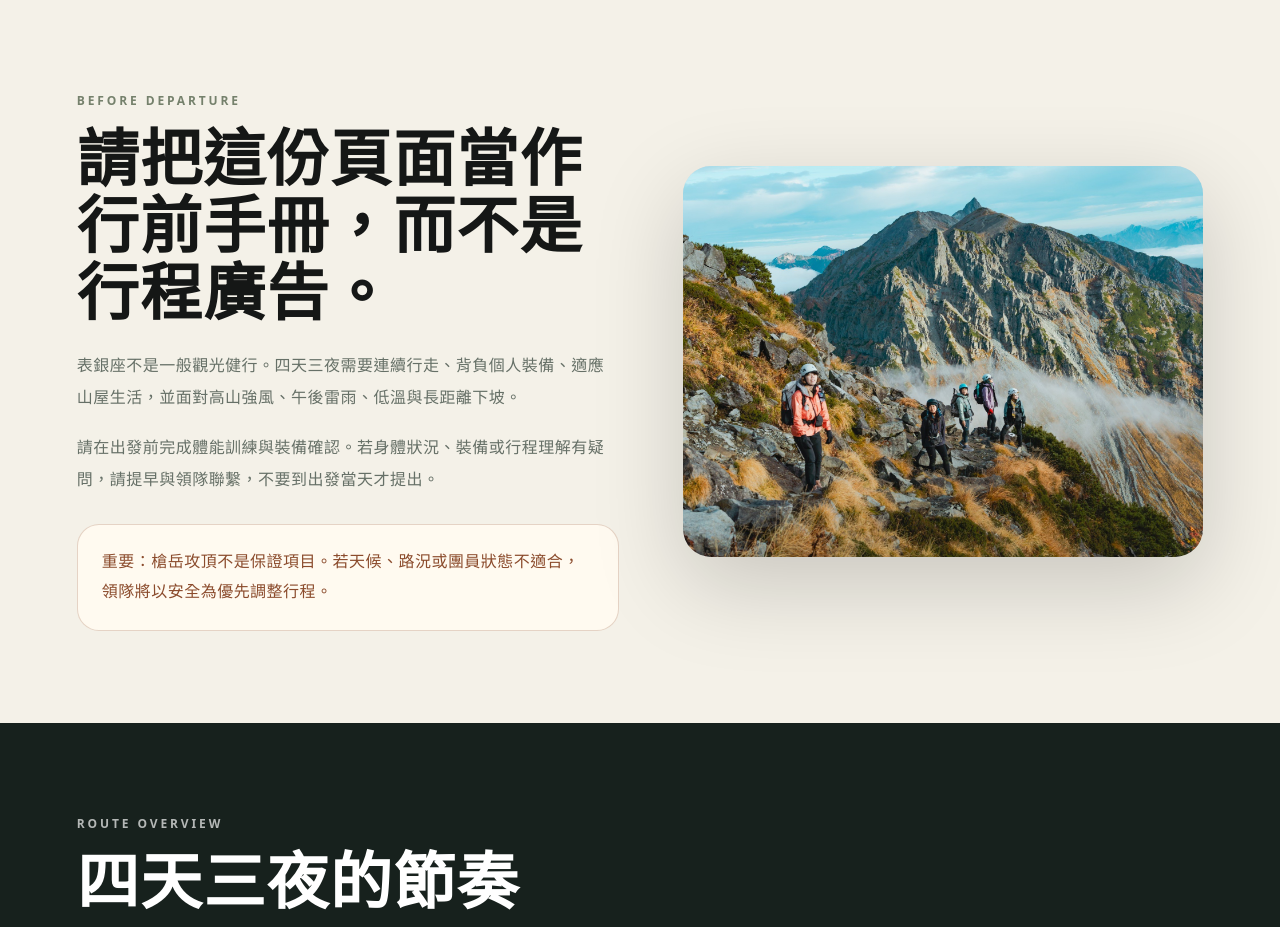
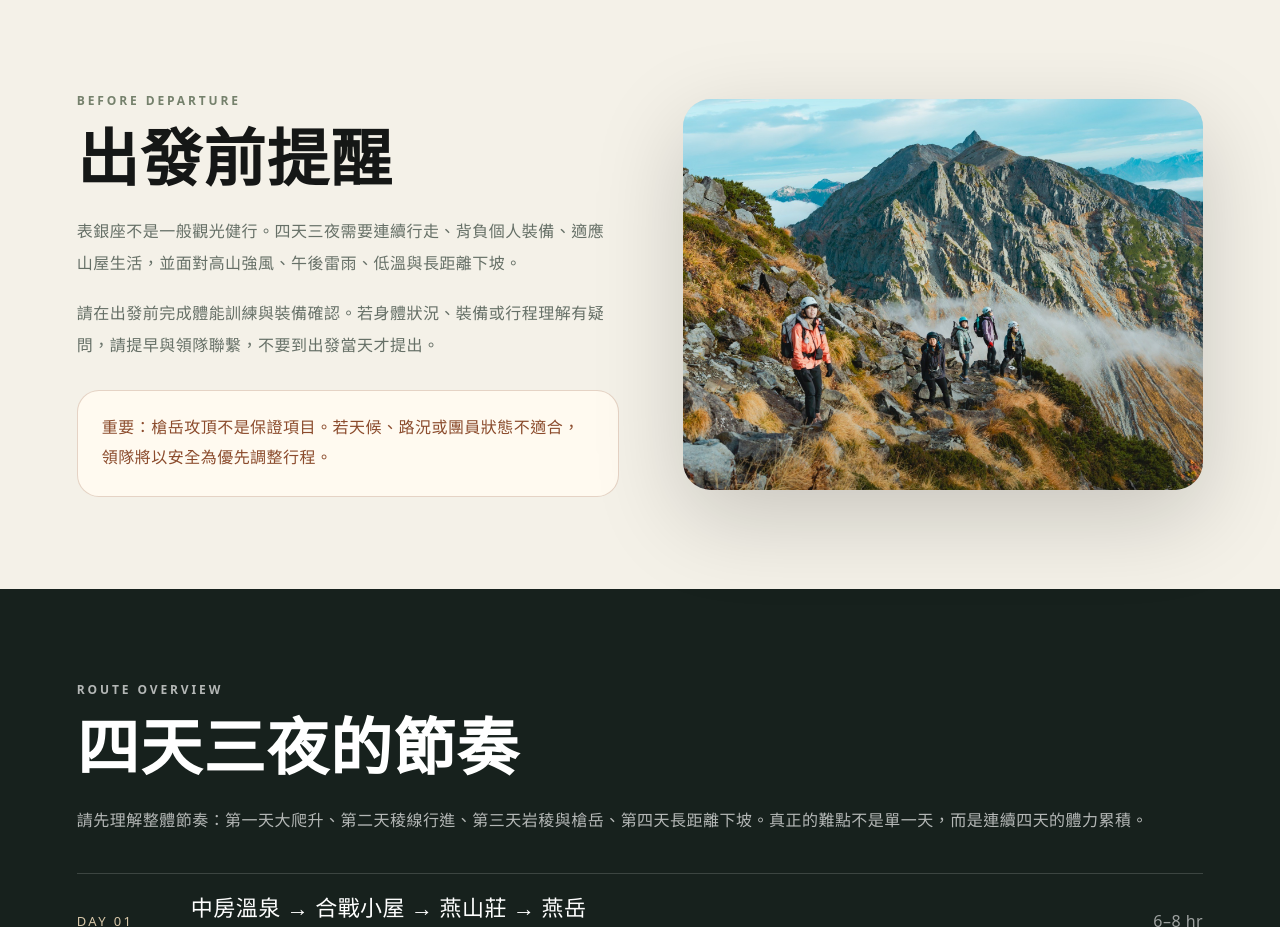
Before and after one commit to ipe2230-alt/omote-ginza-guide, a plain HTML site: page index.html in a window 1280 px wide. Shown: the part 800-1727 px from the top of the page. Drawn offline with Linux system fonts and the light colour scheme.

Commit message:
Update index.html

```diff
--- a/index.html
+++ b/index.html
@@ -99,7 +99,7 @@
     <div class="container grid-2">
       <div>
         <div class="section-kicker">Before Departure</div>
-        <h2>請把這份頁面當作行前手冊，而不是行程廣告。</h2>
+        <h2>出發前提醒</h2>
         <p>表銀座不是一般觀光健行。四天三夜需要連續行走、背負個人裝備、適應山屋生活，並面對高山強風、午後雷雨、低溫與長距離下坡。</p>
         <p style="margin-top:18px;">請在出發前完成體能訓練與裝備確認。若身體狀況、裝備或行程理解有疑問，請提早與領隊聯繫，不要到出發當天才提出。</p>
         <div class="notice">重要：槍岳攻頂不是保證項目。若天候、路況或團員狀態不適合，領隊將以安全為優先調整行程。</div>
```
